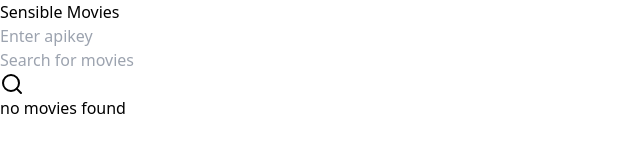
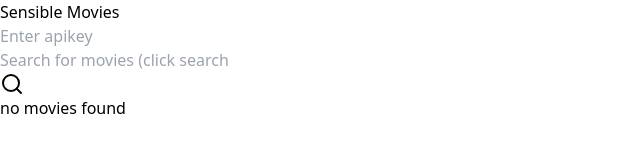
Before and after one commit to lostmypillow/SensibleMovies, a React (Vite) app: page / in a window 1280 px wide. Shown: the top 160 px of the page, without its empty margins (0-640 px from the left). Built offline with nearby package versions, Linux system fonts and the light colour scheme.

Commit message:
03061016

```diff
--- a/src/App.jsx
+++ b/src/App.jsx
@@ -42,7 +42,7 @@ export default function App() {
         <input
           className="border-2 p-4 bg-sky-100 rounded-full"
           type="text"
-          placeholder="Search for movies"
+          placeholder="Search for movies (click search icon)"
           value={searchTerm}
           onChange={(e) => setSearchTerm(e.target.value)}
         />
```
Also changed, not shown: 1 other file (tests, documents, lock files or other folders).
